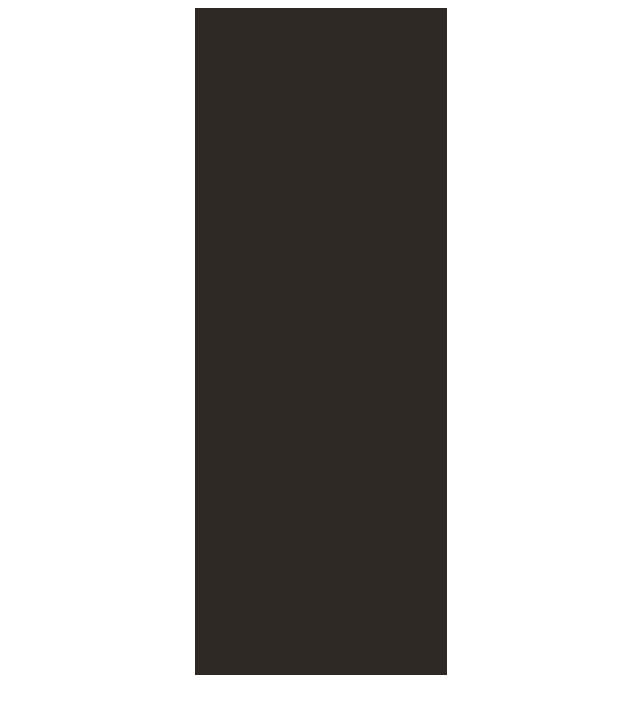
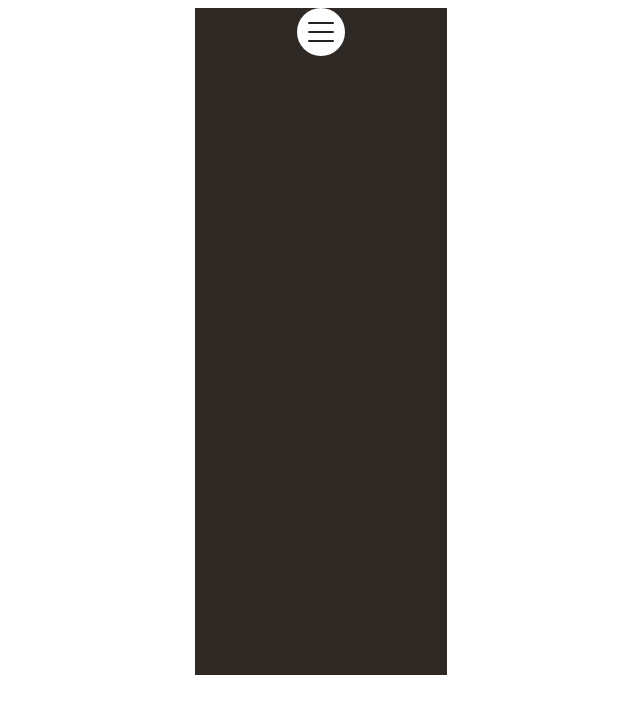
Before and after one commit to krist-all/airbean, a Vue app: page /profile in a window 1280 px wide. Shown: the top 714 px of the page, without its empty margins (319-959 px from the left). Built offline with nearby package versions, Linux system fonts and the light colour scheme.

Commit message:
Update Navicon.vue
Fixat så den syns

```diff
--- a/src/assets/Navicon.vue
+++ b/src/assets/Navicon.vue
@@ -6,12 +6,3 @@
 <rect x="11" y="32" width="26" height="2" rx="1" fill="#222222"/>
 </svg>
 </template>
-
-<style scoped>
-svg {
-    display: flex;
-    align-items: flex-start;
-    margin-top: -100px;
-    margin-left: 25px;
-}
-</style>
```
